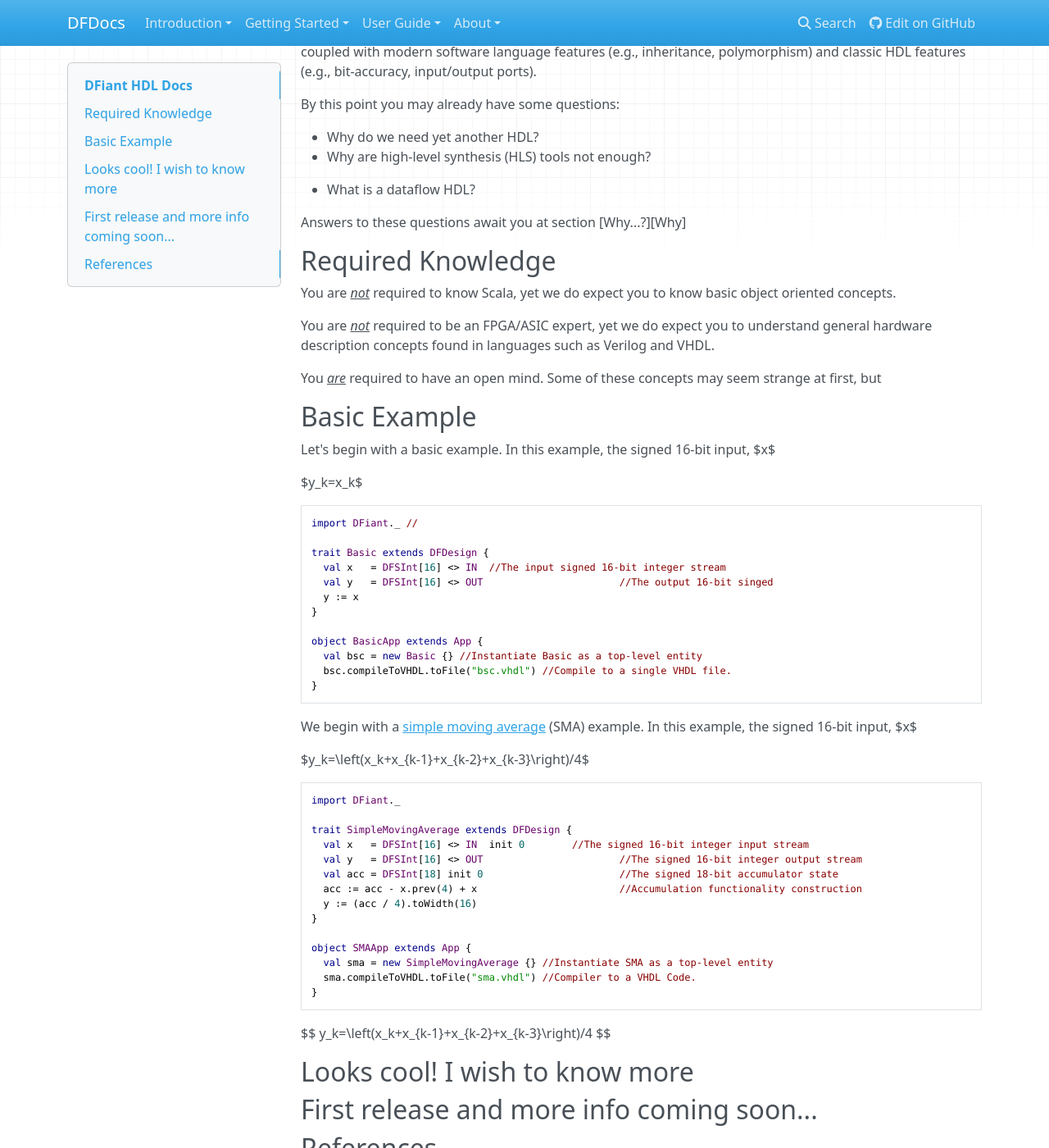
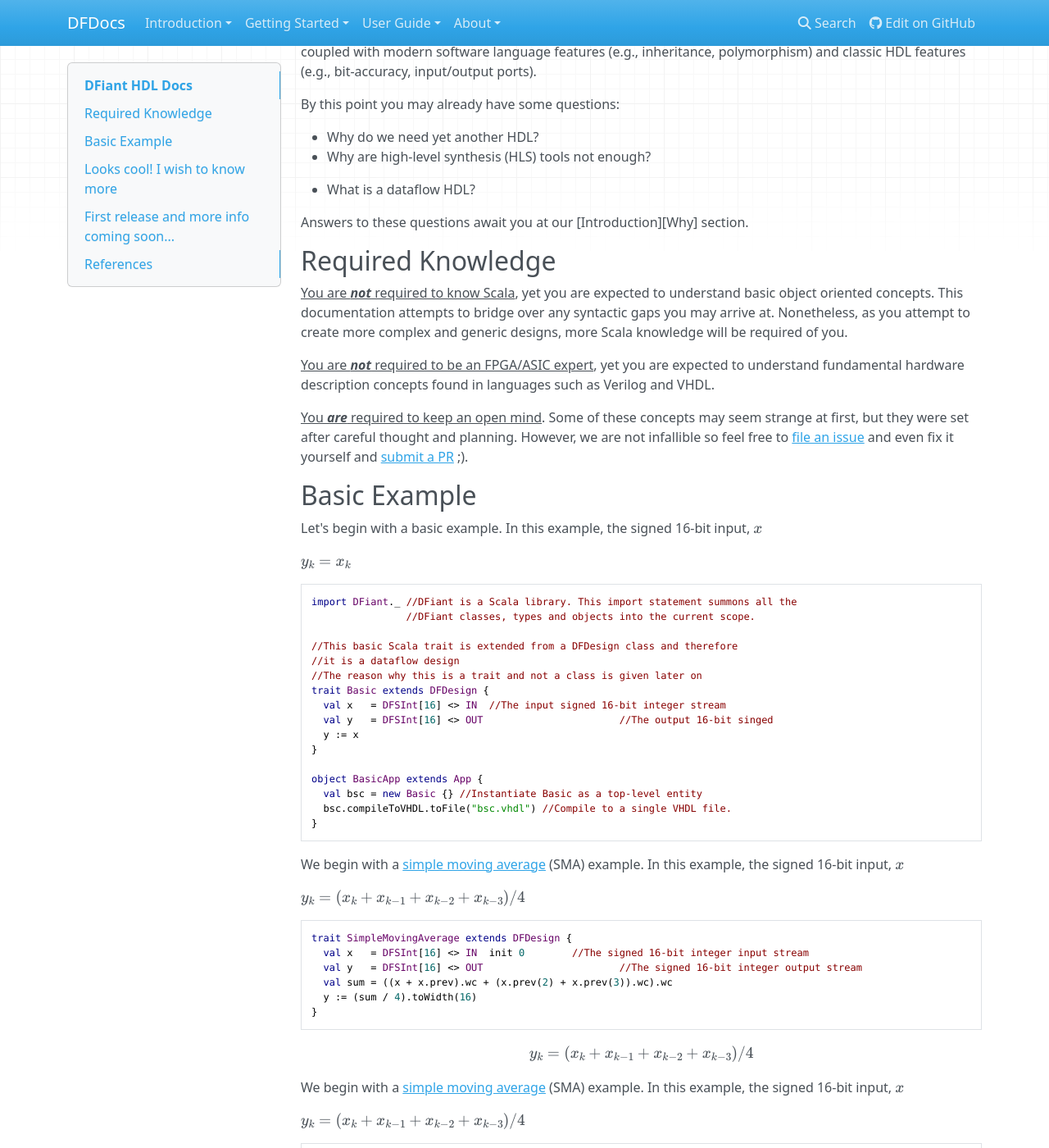
Before and after one commit to DFiantHDL/DFHDL, an MkDocs documentation site: the page built from doc/official/docs/index.md, in a window 1280 px wide and 1400 px high, scrolled down 346 px. Shown: the whole window at 82% size. Built offline with MkDocs 1.6.1, drawn with Linux system fonts in a browser that asks for light colours; nearby versions of some CDN libraries; formulas are drawn with MathJax 3; some of the changed text lies outside the part shown.

````diff
--- a/doc/official/docs/index.md
+++ b/doc/official/docs/index.md
@@ -8,7 +8,7 @@
 
 Welcome to the DFiant hardware description language (HDL) documentation!
 
-DFiant is a dataflow HDL and is embedded as a library in the [Scala programming language](https://www.scala-lang.org/). DFiant enables  timing-agnostic and device-agnostic hardware description by using dataflow firing rules as a logical construct, coupled with modern software language features (e.g., inheritance, polymorphism) and classic HDL features (e.g., bit-accuracy, input/output ports).
+DFiant is a dataflow HDL and is embedded as a library in the [Scala programming language](https://www.scala-lang.org/). DFiant enables  timing-agnostic and device-agnostic hardware description by using dataflow firing rules as logical constructs, coupled with modern software language features (e.g., inheritance, polymorphism) and classic HDL features (e.g., bit-accuracy, input/output ports).
 
 By this point you may already have some questions:
 
@@ -17,17 +17,17 @@
 
 * What is a dataflow HDL?
 
-Answers to these questions await you at section [Why...?][Why]
+Answers to these questions await you at our [Introduction][Why] section.
 
 
 
 ## Required Knowledge
 
-You are *<u>not</u>* required to know Scala, yet we do expect you to know basic object oriented concepts.
+<u>You are ***not*** required to know Scala</u>, yet you are expected to understand basic object oriented concepts. This documentation attempts to bridge over any syntactic gaps you may arrive at. Nonetheless, as you attempt to create more complex and generic designs, more Scala knowledge will be required of you.
 
-You are *<u>not</u>* required to be an FPGA/ASIC expert, yet we do expect you to understand general hardware description concepts found in languages such as Verilog and VHDL.
+<u>You are ***not*** required to be an FPGA/ASIC expert</u>, yet you are expected to understand fundamental hardware description concepts found in languages such as Verilog and VHDL.
 
-You *<u>are</u>* required to have an open mind. Some of these concepts may seem strange at first, but
+<u>You ***are*** required to keep an open mind</u>. Some of these concepts may seem strange at first, but they were set after careful thought and planning. However, we are not infallible so feel free to [file an issue](https://github.com/DFiantHDL/DFiant/issues) and even fix it yourself and [submit a PR](https://github.com/DFiantHDL/DFiant/pulls) ;).
 
 
 
@@ -38,8 +38,12 @@
  $y_k=x_k$
 
 ```scala
-import DFiant._ //
+import DFiant._ //DFiant is a Scala library. This import statement summons all the
+                //DFiant classes, types and objects into the current scope.
 
+//This basic Scala trait is extended from a DFDesign class and therefore
+//it is a dataflow design
+//The reason why this is a trait and not a class is given later on
 trait Basic extends DFDesign {
   val x   = DFSInt[16] <> IN  //The input signed 16-bit integer stream
   val y   = DFSInt[16] <> OUT						//The output 16-bit singed
@@ -59,19 +63,31 @@
  $y_k=\left(x_k+x_{k-1}+x_{k-2}+x_{k-3}\right)/4$
 
 ```scala
-import DFiant._
+trait SimpleMovingAverage extends DFDesign {
+  val x   = DFSInt[16] <> IN  init 0 		//The signed 16-bit integer input stream
+  val y   = DFSInt[16] <> OUT						//The signed 16-bit integer output stream
+  val sum = ((x + x.prev).wc + (x.prev(2) + x.prev(3)).wc).wc
+  y := (sum / 4).toWidth(16)
+}
+```
 
+
+$$
+y_k=\left(x_k+x_{k-1}+x_{k-2}+x_{k-3}\right)/4
+$$
+
+
+We begin with a [simple moving average](https://en.wikipedia.org/wiki/Moving_average) (SMA) example. In this example, the signed 16-bit  input, $x$
+
+ $y_k=\left(x_k+x_{k-1}+x_{k-2}+x_{k-3}\right)/4$
+
+```scala
 trait SimpleMovingAverage extends DFDesign {
   val x   = DFSInt[16] <> IN  init 0 		//The signed 16-bit integer input stream
   val y   = DFSInt[16] <> OUT						//The signed 16-bit integer output stream
   val acc = DFSInt[18] init 0						//The signed 18-bit accumulator state
   acc := acc - x.prev(4) + x						//Accumulation functionality construction
   y := (acc / 4).toWidth(16)
-}
-
-object SMAApp extends App {
-  val sma = new SimpleMovingAverage {} //Instantiate SMA as a top-level entity
-  sma.compileToVHDL.toFile("sma.vhdl") //Compiler to a VHDL Code.
 }
 ```
 
--- a/doc/official/mkdocs.yml
+++ b/doc/official/mkdocs.yml
@@ -14,7 +14,9 @@
 
 nav:
     - Introduction:
-        - Why Another HDL?: intro/why-another-hdl.md
+        - Why Another HDL?:
+            - Because: intro/why-another-hdl.md
+            - Of this: intro/why-another-hdl.md
         - What is a Dataflow HDL?: intro/what-is-a-datflow-hdl.md
 # Toolflow
 #        - DFiant for Software Developers: intro/dfiant-for-software-developers.md
@@ -24,11 +26,18 @@
         - Hello Hardware World: getting-started/hello-world.md
     - User Guide:
         - Connectivity: user-guide/connectivity.md
+        - Meta Hardware Programming: user-guide/meta.md
     - About:
         - Release Notes: about/release-notes.md
         - Contributing: about/contributing.md
         - License: about/LICENSE.md
         - Acknowledgements: about/acknowledgements.md
+
+extra_javascript:
+    - 'https://cdnjs.cloudflare.com/ajax/libs/mathjax/2.7.0/MathJax.js?config=TeX-MML-AM_CHTML'
+
+markdown_extensions:
+    - pymdownx.arithmatex
 
 extra_css:
     - css/extra.css
````
Also changed, not shown: .travis.yml.
